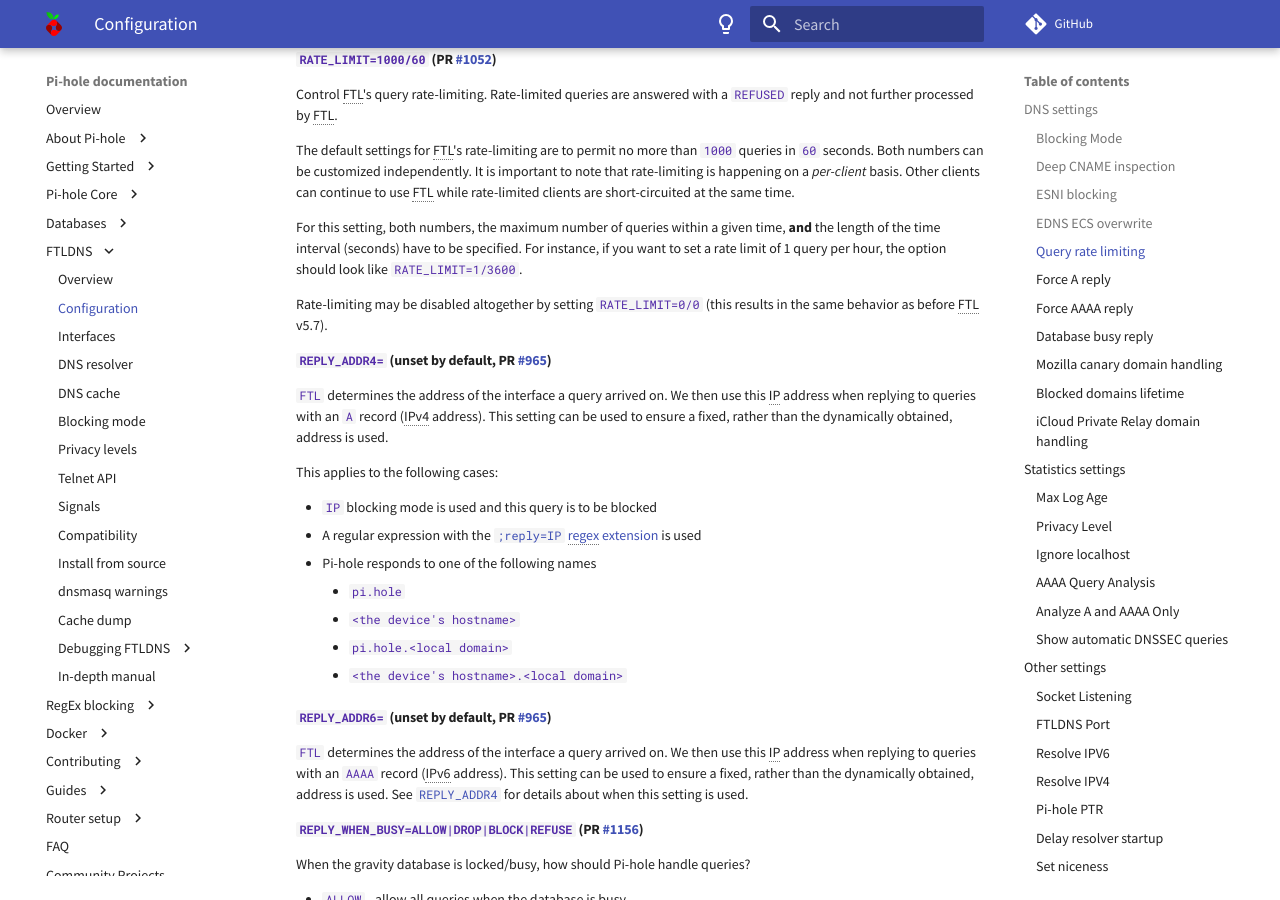
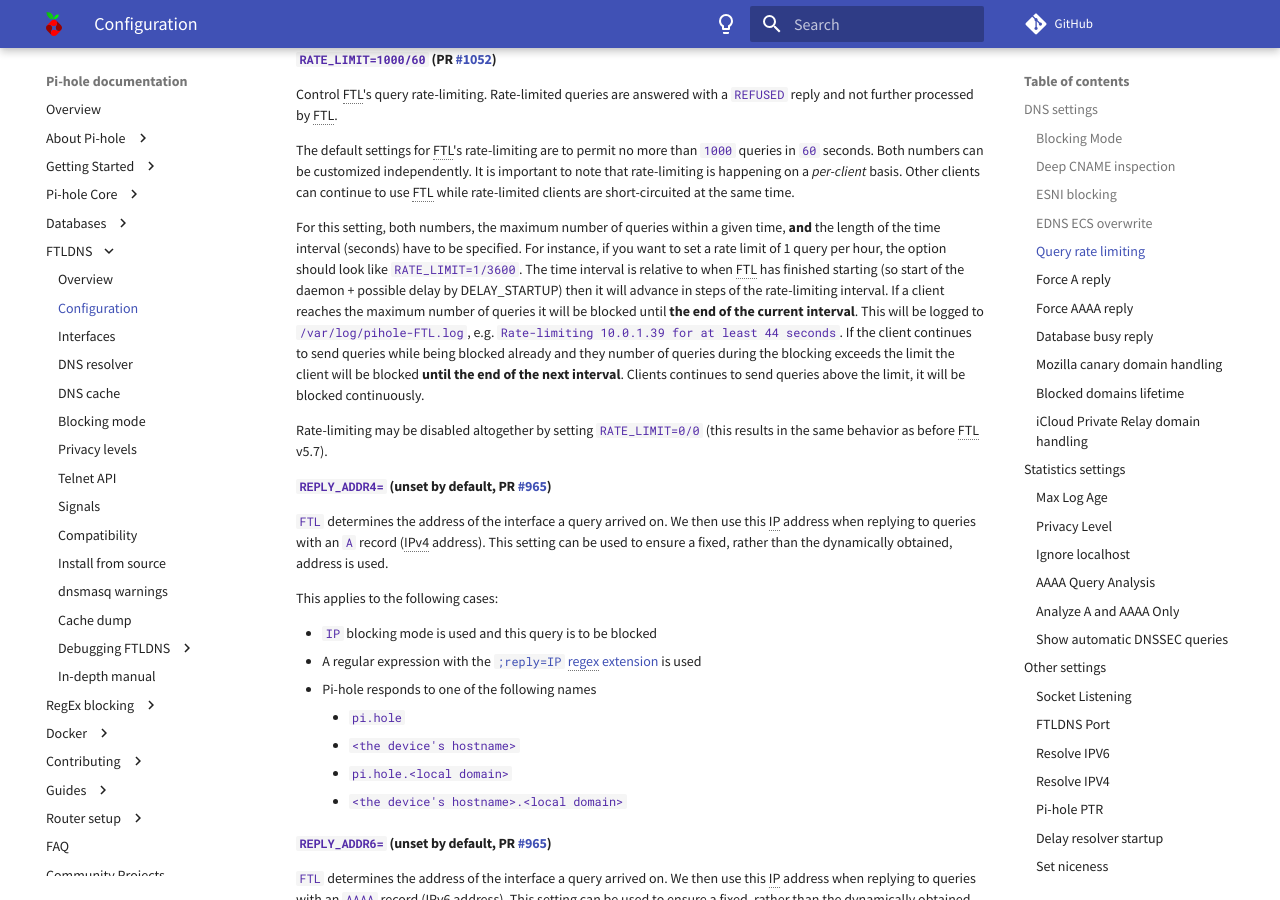
Before and after one commit to pi-hole/docs, an MkDocs documentation site: the page built from docs/ftldns/configfile.md, in a window 1280 px wide and 900 px high, scrolled down 842 px. Built offline with MkDocs 1.6.1 and Material for MkDocs 9.7.7, drawn with Linux system fonts in a browser that asks for light colours; comment, search, counter and statistics services are not loaded.

Commit message:
Add details to rate_limit option
Signed-off-by: Christian König <ckoenig@posteo.de>

```diff
--- a/docs/ftldns/configfile.md
+++ b/docs/ftldns/configfile.md
@@ -39,6 +39,7 @@
 It is important to note that rate-limiting is happening on a *per-client* basis. Other clients can continue to use FTL while rate-limited clients are short-circuited at the same time.
 
 For this setting, both numbers, the maximum number of queries within a given time, **and** the length of the time interval (seconds) have to be specified. For instance, if you want to set a rate limit of 1 query per hour, the option should look like `RATE_LIMIT=1/3600`.
+The time interval is relative to when FTL has finished starting (so start of the daemon + possible delay by DELAY_STARTUP)  then it will advance in steps of the rate-limiting interval. If a client reaches the maximum number of queries it will be blocked until **the end of the current interval**. This will be logged to `/var/log/pihole-FTL.log`, e.g. `Rate-limiting 10.0.1.39 for at least 44 seconds`. If the client continues to send queries while being blocked already and they number of queries during the blocking exceeds the limit the client will be blocked **until the end of the next interval**. Clients continues to send queries above the limit, it will be blocked continuously.
 
 Rate-limiting may be disabled altogether by setting `RATE_LIMIT=0/0` (this results in the same behavior as before FTL v5.7).
 
```
